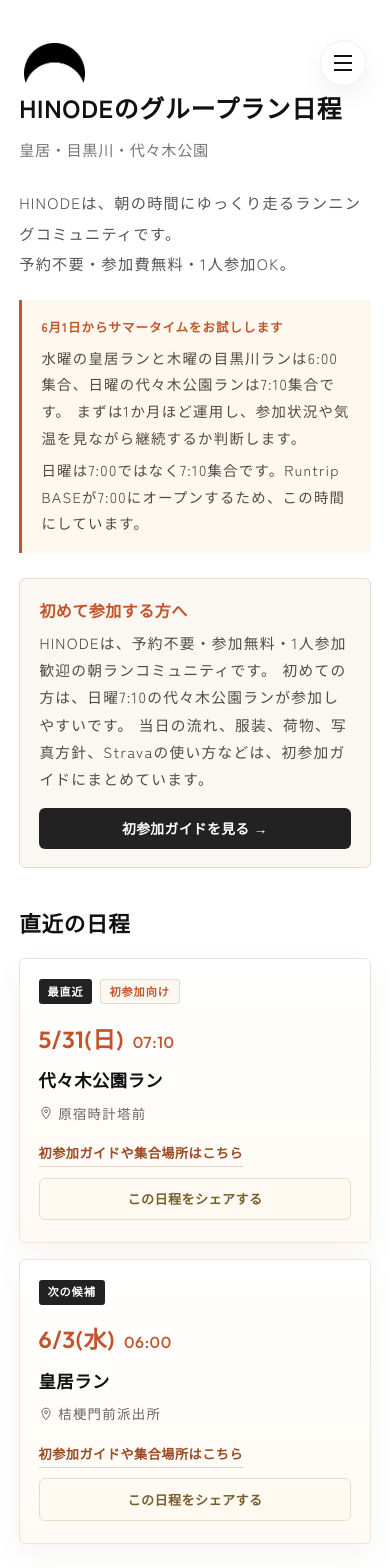
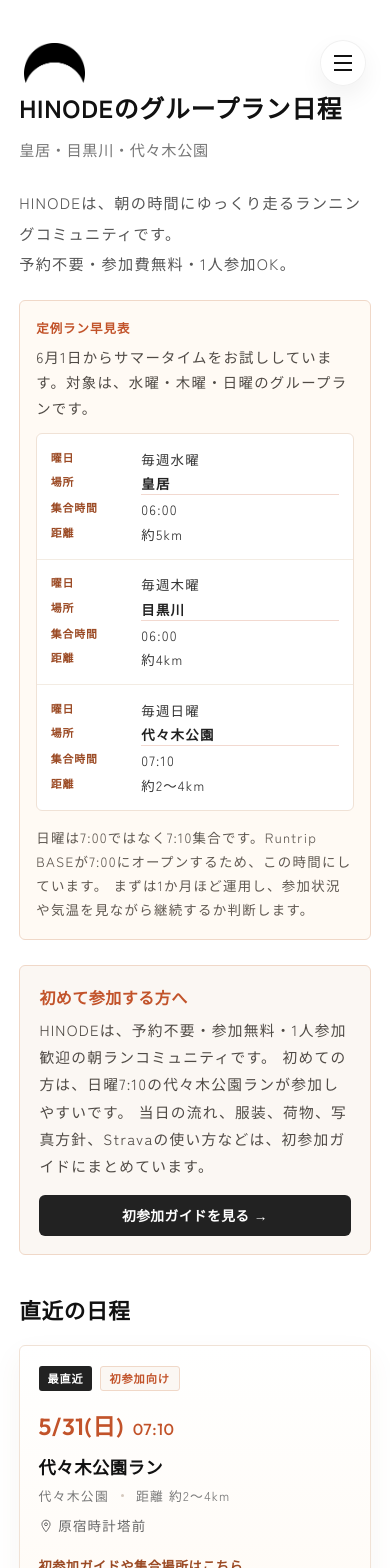
Before and after one commit to git10a/hinode, a Next.js app: page /schedule in a window 390 px wide. Shown: the top 1568 px of the page. Built offline with nearby package versions, Linux system fonts and the light colour scheme.

Commit message:
Improve schedule page quick reference

```diff
--- a/app/schedule/page.js
+++ b/app/schedule/page.js
@@ -250,9 +250,6 @@
             <>原宿時計塔に集合。<br />代々木公園を左回りで1、2周。<br />公園近くにはドトールやVERVE COFFEEがあります。</>
         ),
         forWhom: 'いきなり6時スタートは難しいから体を慣らしたい方、週末も朝から活動したい方',
-        note: (
-            <>7:00ではなく7:10集合です。近くのRuntrip BASEが7:00オープンのため、この時間にしています。ここで朝ランのリズムに慣れ、そこから平日の <a href="#kokyo" className={styles.noteLink}>皇居（水曜6:00）</a> や <a href="#meguro" className={styles.noteLink}>目黒川（木曜6:00）</a> にお越しになるのもウェルカムです。</>
-        ),
     },
 ];
 
@@ -325,13 +322,41 @@
                     HINODEは、朝の時間にゆっくり走るランニングコミュニティです。<br />
                     予約不要・参加費無料・1人参加OK。
                 </p>
-                <div className={styles.summerNotice}>
-                    <p className={styles.summerNoticeLabel}>6月1日からサマータイムをお試しします</p>
-                    <p>
-                        水曜の皇居ランと木曜の目黒川ランは6:00集合、日曜の代々木公園ランは7:10集合です。
+                <div className={styles.scheduleQuickView}>
+                    <div className={styles.scheduleQuickViewHead}>
+                        <p className={styles.scheduleQuickViewLabel}>定例ラン早見表</p>
+                        <p className={styles.scheduleQuickViewLead}>
+                            6月1日からサマータイムをお試ししています。対象は、水曜・木曜・日曜のグループランです。
+                        </p>
+                    </div>
+                    <div className={styles.scheduleTableWrap}>
+                        <table className={styles.scheduleTable}>
+                            <thead>
+                                <tr>
+                                    <th scope="col">曜日</th>
+                                    <th scope="col">場所</th>
+                                    <th scope="col">集合時間</th>
+                                    <th scope="col">距離</th>
+                                </tr>
+                            </thead>
+                            <tbody>
+                                {RUNS.map((run) => (
+                                    <tr key={run.id}>
+                                        <td data-label="曜日">{run.day}</td>
+                                        <td data-label="場所">
+                                            <a href={`#${run.id}`}>{run.place}</a>
+                                        </td>
+                                        <td data-label="集合時間">{run.time.replace('〜', '')}</td>
+                                        <td data-label="距離">{run.distance}</td>
+                                    </tr>
+                                ))}
+                            </tbody>
+                        </table>
+                    </div>
+                    <p className={styles.scheduleQuickViewNote}>
+                        日曜は7:00ではなく7:10集合です。Runtrip BASEが7:00にオープンするため、この時間にしています。
                         まずは1か月ほど運用し、参加状況や気温を見ながら継続するか判断します。
                     </p>
-                    <p>日曜は7:00ではなく7:10集合です。Runtrip BASEが7:00にオープンするため、この時間にしています。</p>
                 </div>
                 <div className={styles.firstRunCallout}>
                     <h2>初めて参加する方へ</h2>
@@ -364,6 +389,10 @@
                                 <span>{run.nextTime}</span>
                             </p>
                             <h3 className={styles.nextRunName}>{run.name}</h3>
+                            <p className={styles.nextRunMeta}>
+                                <span>{run.place}</span>
+                                <span>距離 {run.distance}</span>
+                            </p>
                             <p className={styles.nextRunLocation}>
                                 <svg viewBox="0 0 24 24" className={styles.nextRunLocationIcon} aria-hidden="true">
                                     <path d="M12 2C8 2 5 5 5 9c0 5 7 13 7 13s7-8 7-13c0-4-3-7-7-7z" />
@@ -533,9 +562,6 @@
                                         <div className={styles.runDescCol}>
                                             <NextRunDate dayOfWeek={run.dayOfWeek} time={run.timeRaw} className={styles.nextDate} />
                                             <p className={styles.runDescription}>{run.description}</p>
-                                            {run.note && (
-                                                <p className={styles.runDescription}>{run.note}</p>
-                                            )}
                                             <div className={styles.runForWhom}>
                                                 <span className={styles.runForWhomLabel}>こんな方に</span>
                                                 <span className={styles.runForWhomText}>{run.forWhom}</span>
--- a/app/schedule/schedule.module.css
+++ b/app/schedule/schedule.module.css
@@ -47,18 +47,27 @@
     max-width: 720px;
 }
 
-.summerNotice {
+.scheduleQuickView {
     width: 100%;
     max-width: 760px;
     margin-top: 1.35rem;
-    padding: 1rem 1.2rem;
-    border-left: 3px solid #c2532a;
-    background: #fff8ef;
+    padding: 1.2rem 1.25rem 1.25rem;
+    border: 1px solid #f0d8c8;
+    border-radius: 6px;
+    background: #fffaf4;
     color: #4f4a45;
 }
 
-.summerNoticeLabel {
-    margin: 0 0 0.35rem;
+.scheduleQuickViewHead {
+    display: flex;
+    align-items: baseline;
+    gap: 0.8rem;
+    flex-wrap: wrap;
+    margin: 0 0 0.85rem;
+}
+
+.scheduleQuickViewLabel {
+    margin: 0;
     color: #c2532a;
     font-size: 0.78rem;
     font-weight: 700;
@@ -66,23 +75,74 @@
     letter-spacing: 0.08em;
 }
 
-.summerNotice p {
+.scheduleQuickViewLead {
     font-size: 0.9rem;
-    line-height: 1.85;
+    line-height: 1.75;
     color: #4f4a45;
     margin: 0;
     max-width: none;
 }
 
-.summerNotice p + p {
-    margin-top: 0.35rem;
+.scheduleTableWrap {
+    width: 100%;
+    overflow-x: auto;
+    border: 1px solid #f0e2d6;
+    border-radius: 6px;
+    background: #fff;
 }
 
-.summerNotice .summerNoticeLabel {
-    color: #c2532a;
-    font-size: 0.78rem;
+.scheduleTable {
+    width: 100%;
+    min-width: 620px;
+    border-collapse: collapse;
+    table-layout: fixed;
+}
+
+.scheduleTable th,
+.scheduleTable td {
+    padding: 0.78rem 0.9rem;
+    border-bottom: 1px solid #f3ece3;
+    text-align: left;
+    vertical-align: middle;
+    font-size: 0.86rem;
+    line-height: 1.55;
+}
+
+.scheduleTable th {
+    color: #9b4a24;
+    background: #fff8ef;
+    font-size: 0.72rem;
     font-weight: 700;
     letter-spacing: 0.08em;
+}
+
+.scheduleTable td {
+    color: #333;
+}
+
+.scheduleTable tr:last-child td {
+    border-bottom: none;
+}
+
+.scheduleTable a {
+    color: #222;
+    font-weight: 700;
+    text-decoration: none;
+    border-bottom: 1px solid rgba(194, 83, 42, 0.22);
+    transition: color 0.2s, border-color 0.2s;
+}
+
+.scheduleTable a:hover {
+    color: #c2532a;
+    border-bottom-color: #c2532a;
+}
+
+.scheduleQuickViewNote {
+    margin: 0.85rem 0 0;
+    color: #5f5851;
+    font-size: 0.84rem;
+    line-height: 1.8;
+    max-width: none;
 }
 
 .firstRunCallout {
@@ -230,6 +290,30 @@
     letter-spacing: 0.03em;
     color: #111;
     margin: 0 0 0.55rem;
+}
+
+.nextRunMeta {
+    display: flex;
+    flex-wrap: wrap;
+    gap: 0.4rem 0.75rem;
+    margin: -0.25rem 0 0.55rem;
+    color: #777;
+    font-size: 0.8rem;
+    line-height: 1.6;
+}
+
+.nextRunMeta span {
+    display: inline-flex;
+    align-items: center;
+}
+
+.nextRunMeta span + span::before {
+    content: "";
+    width: 3px;
+    height: 3px;
+    margin-right: 0.75rem;
+    border-radius: 50%;
+    background: #d5c8bd;
 }
 
 .nextRunLocation {
@@ -752,18 +836,6 @@
     margin: 0;
 }
 
-.noteLink {
-    color: #c2532a;
-    text-decoration: none;
-    border-bottom: 1px solid #ead8cd;
-    transition: color 0.2s, border-color 0.2s;
-}
-
-.noteLink:hover {
-    color: #a23f1c;
-    border-bottom-color: #c2532a;
-}
-
 .runForWhom {
     display: flex;
     align-items: baseline;
@@ -1053,6 +1125,60 @@
         font-size: 0.95rem;
     }
 
+    .scheduleQuickView {
+        padding: 1.1rem 1rem;
+    }
+
+    .scheduleQuickViewHead {
+        gap: 0.35rem;
+    }
+
+    .scheduleTableWrap {
+        overflow-x: visible;
+    }
+
+    .scheduleTable {
+        min-width: 0;
+    }
+
+    .scheduleTable thead {
+        display: none;
+    }
+
+    .scheduleTable,
+    .scheduleTable tbody,
+    .scheduleTable tr,
+    .scheduleTable td {
+        display: block;
+        width: 100%;
+    }
+
+    .scheduleTable tr {
+        padding: 0.78rem 0.85rem;
+        border-bottom: 1px solid #f3ece3;
+    }
+
+    .scheduleTable tr:last-child {
+        border-bottom: none;
+    }
+
+    .scheduleTable td {
+        display: grid;
+        grid-template-columns: 5rem minmax(0, 1fr);
+        gap: 0.65rem;
+        padding: 0.12rem 0;
+        border-bottom: none;
+        font-size: 0.84rem;
+    }
+
+    .scheduleTable td::before {
+        content: attr(data-label);
+        color: #9b4a24;
+        font-size: 0.68rem;
+        font-weight: 700;
+        letter-spacing: 0.08em;
+    }
+
     .firstRunCallout {
         padding: 1.15rem 1.2rem;
     }
```
